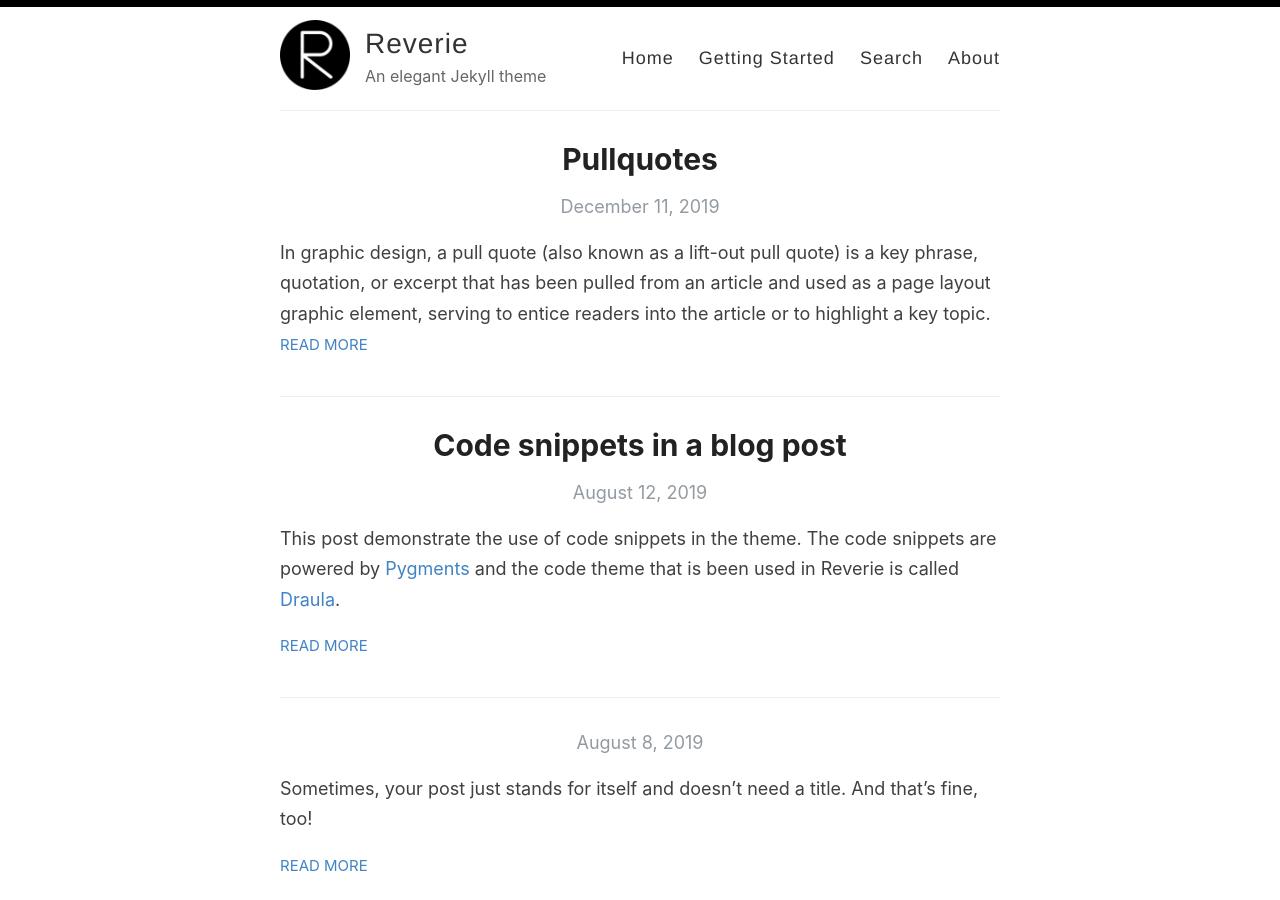
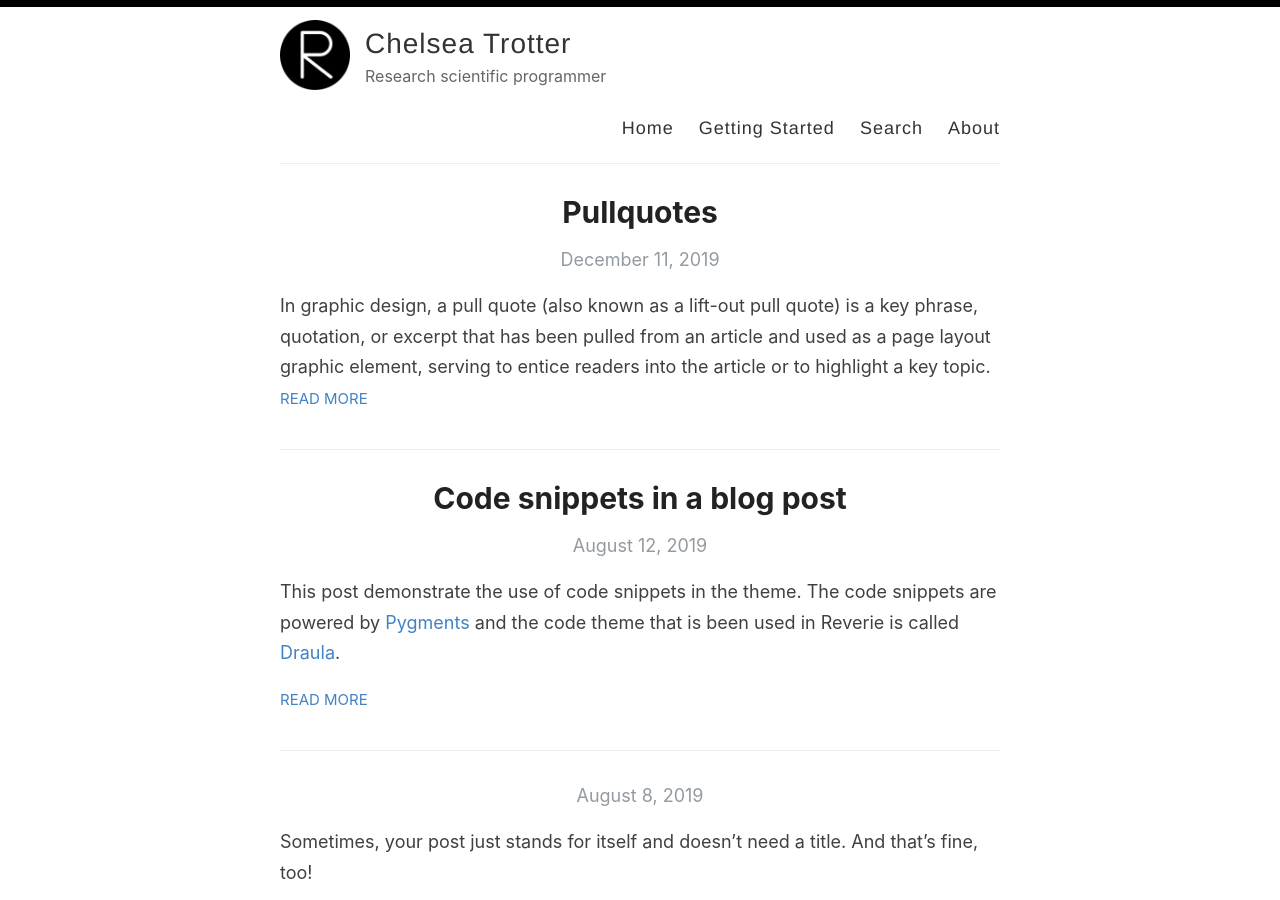
Before and after one commit to ChelseaTrotter/chelseatrotter.github.io, a Jekyll site: the page built from index.html, in a window 1280 px wide and 900 px high. Built offline with Jekyll 4.4.1, drawn with Linux system fonts in a browser that asks for light colours; the list of posts is cut into pages by our own code.

Commit message:
update my name

```diff
--- a/_config.yml
+++ b/_config.yml
@@ -3,13 +3,13 @@
 #
 
 # Name of your site (displayed in the header)
-name: Reverie
+name: Chelsea Trotter
 
 # Name of the author
-author: Amit Merchant
+author: Chelsea Trotter
 
 # Short bio or description (displayed in the header)
-description: An elegant Jekyll theme
+description: Research scientific programmer
 
 # URL of your avatar or profile pic (you could use your GitHub profile pic)
 avatar: /images/reverie.png
@@ -24,7 +24,7 @@ footer-links:
   email: amit.d.merchant@gmail.com
   facebook:
   flickr:
-  github: amitmerchant1990/reverie
+  github: chelseatrotter
   instagram:
   linkedin:
   pinterest:
```
